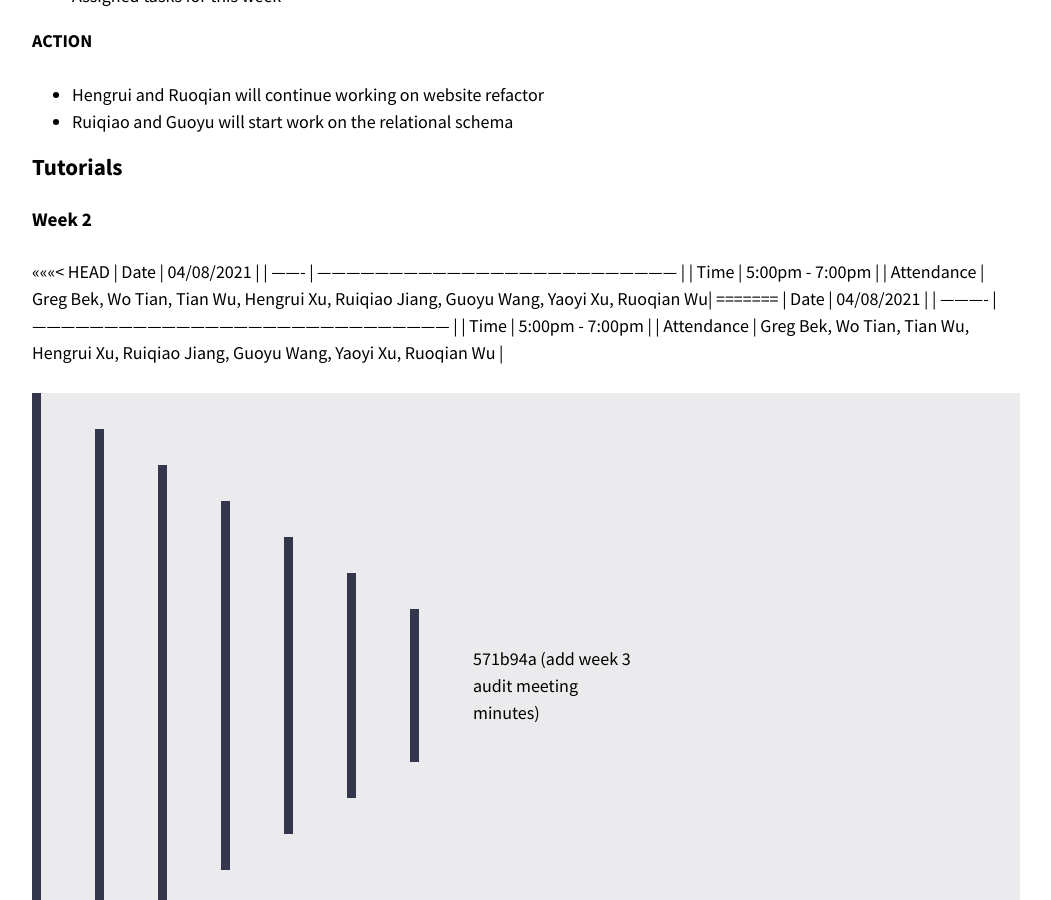
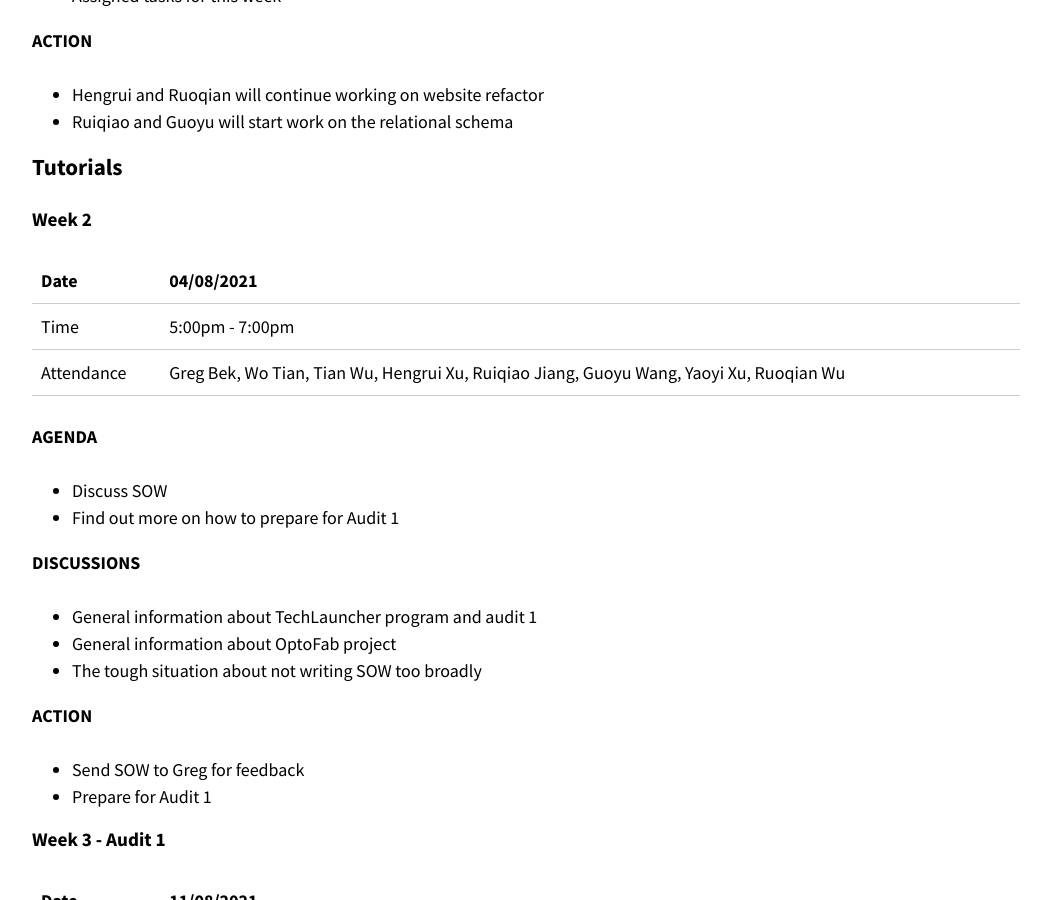
Before and after one commit to optofab/optofab.github.io, a Jekyll site: the page built from logs.md, in a window 1280 px wide and 900 px high, scrolled down 8266 px. Shown: the whole window, without its empty margins (114-1165 px from the left). Built offline with Jekyll 4.4.1, drawn with Linux system fonts in a browser that asks for light colours; nearby versions of some CDN libraries; emoji names are drawn with the system emoji font.

Commit message:
fix typo commit

```diff
--- a/logs.md
+++ b/logs.md
@@ -302,18 +302,10 @@
 
 #### Week 2
 
-<<<<<<< HEAD
-| Date | 04/08/2021 |
-| ------- | --------------------------------------------------------------------------- |
-| Time | 5:00pm - 7:00pm |
-| Attendance | Greg Bek, Wo Tian, Tian Wu, Hengrui Xu, Ruiqiao Jiang, Guoyu Wang, Yaoyi Xu, Ruoqian Wu|
-=======
-| Date | 04/08/2021 |
+| Date       | 04/08/2021                                                                              |
 | ---------- | --------------------------------------------------------------------------------------- |
-| Time | 5:00pm - 7:00pm |
+| Time       | 5:00pm - 7:00pm                                                                         |
 | Attendance | Greg Bek, Wo Tian, Tian Wu, Hengrui Xu, Ruiqiao Jiang, Guoyu Wang, Yaoyi Xu, Ruoqian Wu |
-
-> > > > > > > 571b94a (add week 3 audit meeting minutes)
 
 **AGENDA**
 
```
